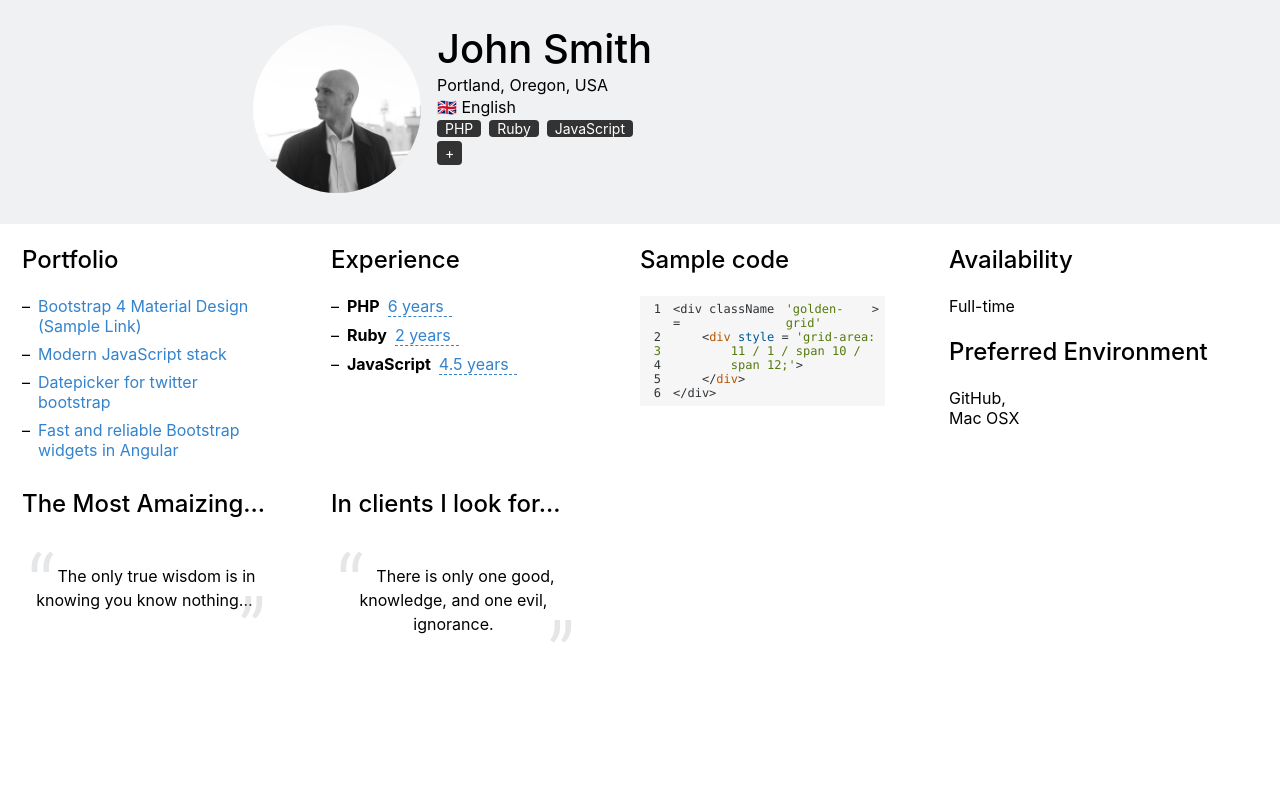
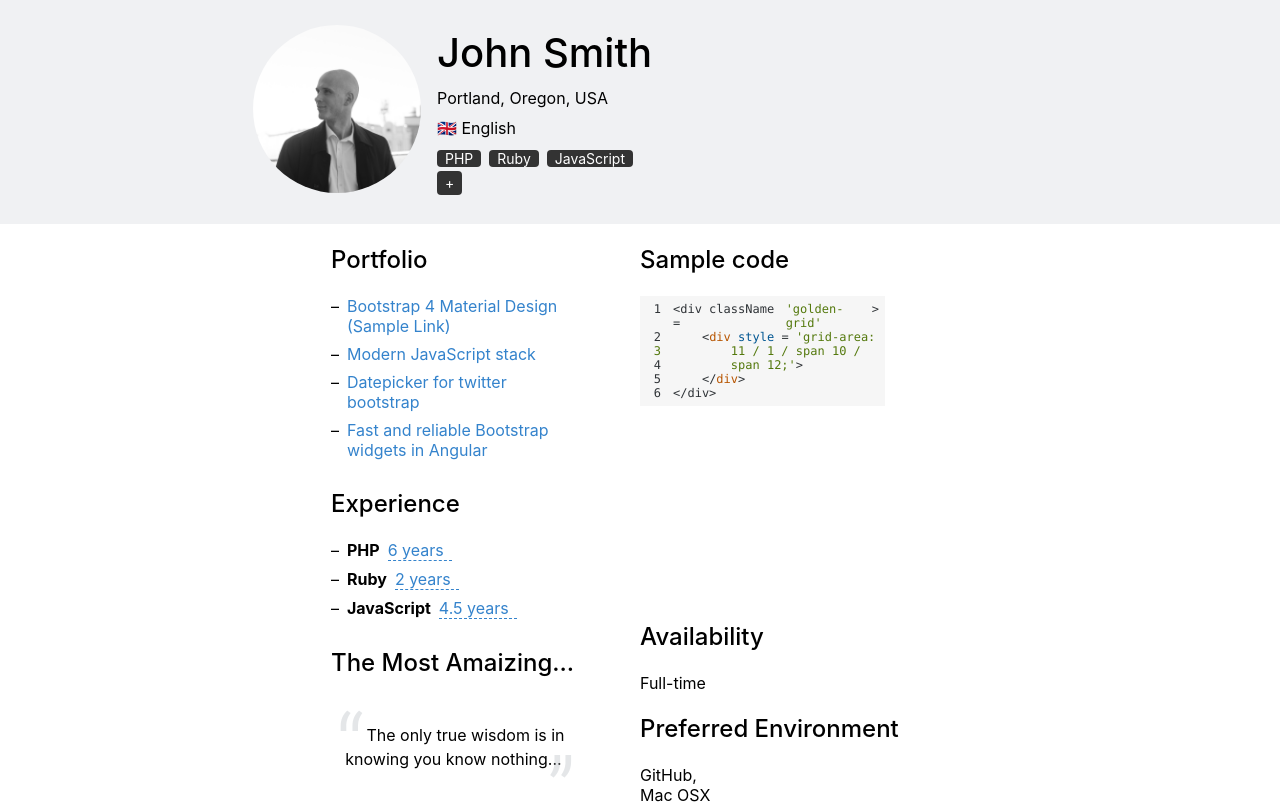
Before and after one commit to bseleng/axeta-trial, a React (Create React App) app: page / in a window 1280 px wide. Shown: the top 804 px of the page. Built offline with nearby package versions, Linux system fonts and the light colour scheme.

Commit message:
style: minor fixes, handle extreme small
Took 17 minutes

```diff
--- a/src/Organisms/OrgPersonalInfo/OrgPersonalInfo.jsx
+++ b/src/Organisms/OrgPersonalInfo/OrgPersonalInfo.jsx
@@ -23,7 +23,7 @@ const OrgPersonalInfo = ({
       <div className={classes.imageWrapper}>
         <AtmAvatar />
       </div>
-      <div>
+      <div className={classes.infoWrapper}>
         <AtmInput
           value={userName}
           placeholder={'Name Surname'}
--- a/src/Organisms/OrgPersonalInfo/OrgPersonalInfo.module.css
+++ b/src/Organisms/OrgPersonalInfo/OrgPersonalInfo.module.css
@@ -5,6 +5,12 @@
 .imageWrapper {
     margin-right: 1rem;
 
+}
+
+.infoWrapper {
+    display: flex;
+    flex-direction: column;
+    justify-content: space-around;
 }
 
 .skillName {
--- a/src/Pages/PagPortfolio.module.css
+++ b/src/Pages/PagPortfolio.module.css
@@ -1,3 +1,7 @@
 .wrapper {
-    display: block;
+    display: flex;
+    flex-direction: column;
+    align-items: center;
+    max-width: 1920px;
+    margin: 0 auto;
 }
--- a/src/Templates/TmpMainAndAside/TmpMainAnsAside.module.css
+++ b/src/Templates/TmpMainAndAside/TmpMainAnsAside.module.css
@@ -1,5 +1,5 @@
 .wrapper {
-    /*width: 85%;*/
+    width: 85%;
     display: flex;
     flex-basis: 100%;
 }
--- a/src/Templates/TmpTopPanel/TmpTopPanel.module.css
+++ b/src/Templates/TmpTopPanel/TmpTopPanel.module.css
@@ -1,4 +1,5 @@
 .wrapper {
+    width: 100%;
     height: 224px;
     left: 0px;
     top: 0px;
```
